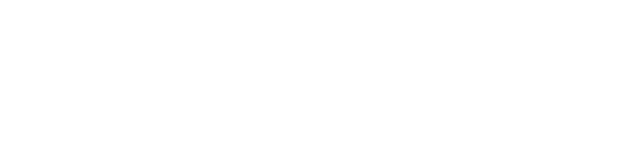
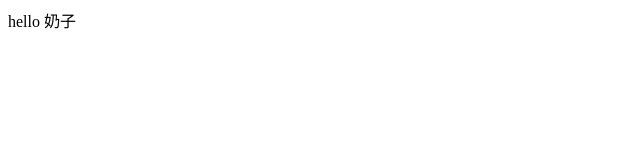
Before and after one commit to ywdandhy/yongxinxiu, a plain HTML site: page yongxinxiu/src/main/webapp/WEB-INF/staticPage/index.html in a window 1280 px wide. Shown: the full height of the page, 0-640 px from the left. Drawn offline with Linux system fonts and the light colour scheme.

Commit message:
修改静态页面

```diff
--- a/staticPage/index.html
+++ b/yongxinxiu/src/main/webapp/WEB-INF/staticPage/index.html
@@ -5,6 +5,6 @@
     <title></title>
 </head>
 <body>
-
+    hello 奶子
 </body>
 </html>
```
